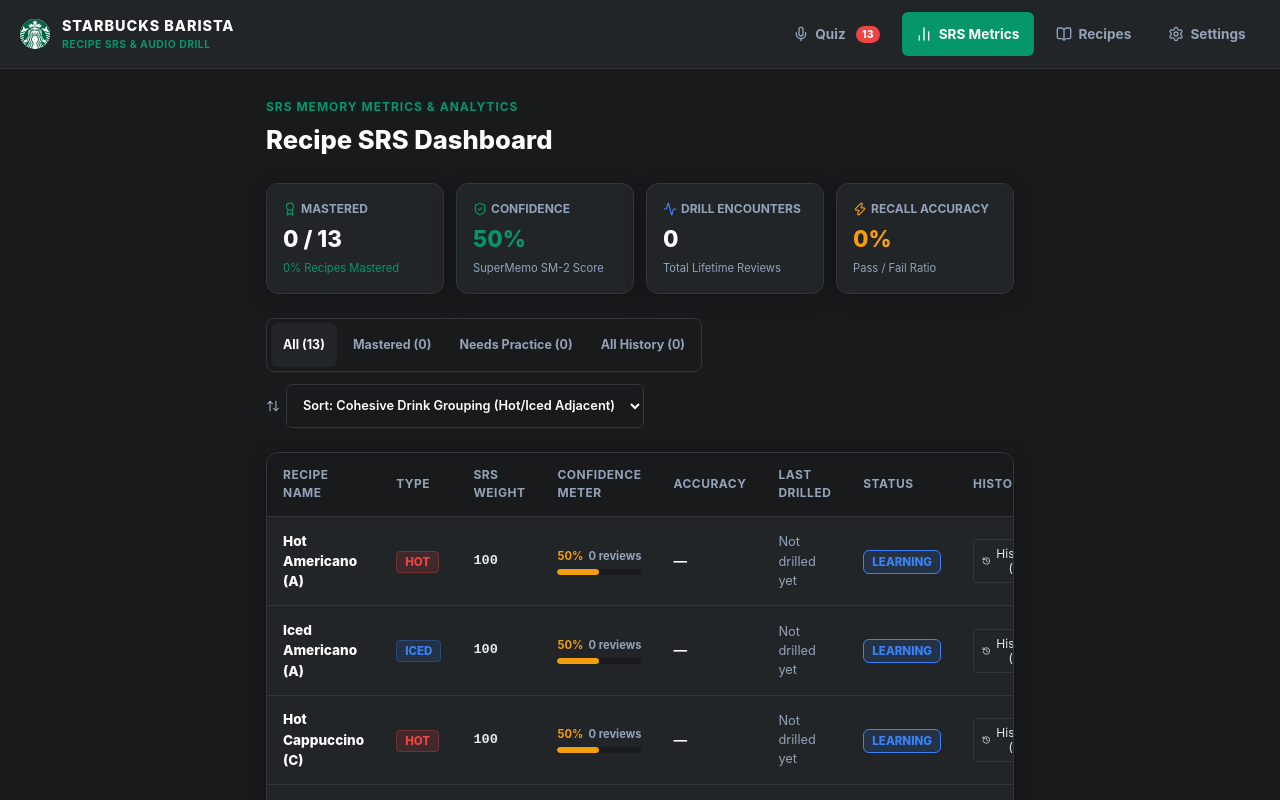
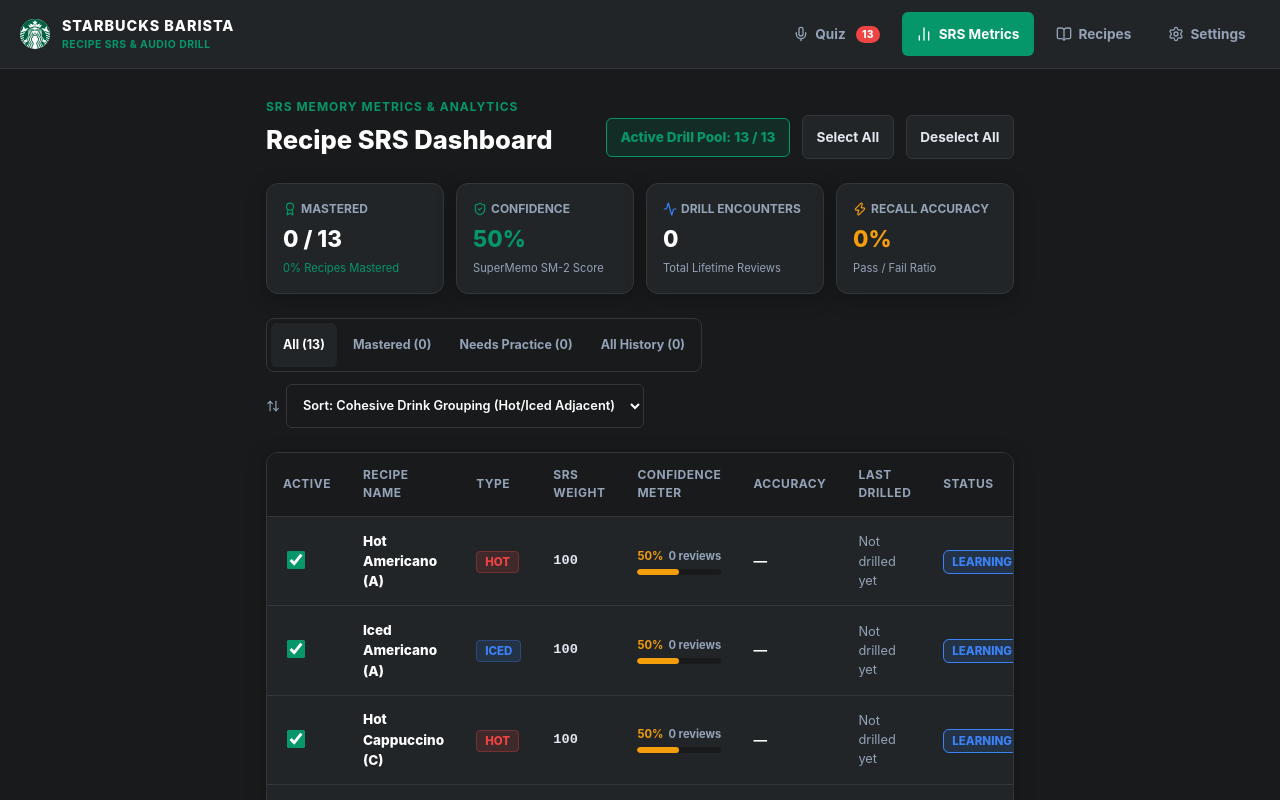
Before and after one commit to miles2542/starbucks-barista-audio-drill, a React (Vite) app: page / in a window 1280 px wide. Both pictures are taken after a click on the button "SRS Metrics". Shown: the top 800 px of the page. Built offline with nearby package versions, Linux system fonts and the light colour scheme.

Commit message:
feat(pool): implement recipe selection pool toggles with cross-device sync (v2.0.2)

```diff
--- a/package.json
+++ b/package.json
@@ -1,7 +1,7 @@
 {
   "name": "vite-app",
   "private": true,
-  "version": "2.0.1",
+  "version": "2.0.2",
   "type": "module",
   "scripts": {
     "dev": "vite",
--- a/src/components/SRSDashboard.tsx
+++ b/src/components/SRSDashboard.tsx
@@ -94,9 +94,37 @@
   const [debugLogModal, setDebugLogModal] = useState<EvaluationDebugLog | null>(null);
   const [toastNotification, setToastNotification] = useState<string | null>(null);
 
+  const [disabledIds, setDisabledIds] = useState<Set<string>>(new Set(SRSEngine.getDisabledRecipeIds()));
+
   useEffect(() => {
     setHistoryLogs(HistoryEngine.getAllLogs());
+
+    const handleSyncUpdate = () => {
+      setDisabledIds(new Set(SRSEngine.getDisabledRecipeIds()));
+    };
+    window.addEventListener('starbucks_srs_sync_updated', handleSyncUpdate);
+    return () => {
+      window.removeEventListener('starbucks_srs_sync_updated', handleSyncUpdate);
+    };
   }, []);
+
+  const handleToggleRecipe = (id: string) => {
+    SRSEngine.toggleRecipeDisabled(id);
+    setDisabledIds(new Set(SRSEngine.getDisabledRecipeIds()));
+  };
+
+  const handleSelectAll = () => {
+    SRSEngine.setDisabledRecipeIds([]);
+    setDisabledIds(new Set());
+    if (SRSEngine.getSyncCode()) SRSEngine.pushSync();
+  };
+
+  const handleDeselectAll = () => {
+    const allIds = recipes.map(r => r.id);
+    SRSEngine.setDisabledRecipeIds(allIds);
+    setDisabledIds(new Set(allIds));
+    if (SRSEngine.getSyncCode()) SRSEngine.pushSync();
+  };
 
   const refreshLogs = () => {
     setHistoryLogs(HistoryEngine.getAllLogs());
@@ -224,7 +252,8 @@
   return (
     <div style={{ display: 'flex', flexDirection: 'column', gap: '1.5rem' }}>
 
-      {/* Header Title */}
+      {/* Header Title & Bulk Actions */}
+      <div style={{ display: 'flex', justifyContent: 'space-between', alignItems: 'flex-end', flexWrap: 'wrap', gap: '1rem' }}>
         <div>
           <span style={{ fontSize: '0.75rem', fontWeight: 700, color: 'var(--accent-mint)', letterSpacing: '1px', textTransform: 'uppercase' }}>
             SRS MEMORY METRICS & ANALYTICS
@@ -232,6 +261,33 @@
           <h1 style={{ fontSize: '1.6rem', fontWeight: 800, margin: '4px 0 0 0', color: '#FFF' }}>
             Recipe SRS Dashboard
           </h1>
+        </div>
+
+        <div style={{ display: 'flex', alignItems: 'center', gap: '0.75rem' }}>
+          <div style={{
+            padding: '0.5rem 0.85rem',
+            background: 'rgba(5, 150, 105, 0.15)',
+            border: '1px solid var(--accent-mint)',
+            borderRadius: '6px',
+            color: 'var(--accent-mint)',
+            fontWeight: 800,
+            fontSize: '0.85rem'
+          }}>
+            Active Drill Pool: {recipes.length - disabledIds.size} / {recipes.length}
+          </div>
+          <button
+            onClick={handleSelectAll}
+            style={{ padding: '0.5rem 0.85rem', background: 'var(--bg-surface)', border: '1px solid var(--border-subtle)', borderRadius: '6px', color: 'var(--text-main)', fontSize: '0.85rem', fontWeight: 700, cursor: 'pointer' }}
+          >
+            Select All
+          </button>
+          <button
+            onClick={handleDeselectAll}
+            style={{ padding: '0.5rem 0.85rem', background: 'var(--bg-surface)', border: '1px solid var(--border-subtle)', borderRadius: '6px', color: 'var(--text-main)', fontSize: '0.85rem', fontWeight: 700, cursor: 'pointer' }}
+          >
+            Deselect All
+          </button>
+        </div>
       </div>
 
       {/* Global Analytics Overview Cards */}
@@ -391,6 +447,7 @@
           <table style={{ width: '100%', borderCollapse: 'collapse', textAlign: 'left', fontSize: '0.85rem' }}>
             <thead>
               <tr style={{ background: 'var(--bg-primary)', borderBottom: '1px solid var(--border-subtle)', color: 'var(--text-muted)', fontSize: '0.75rem', textTransform: 'uppercase', letterSpacing: '0.5px' }}>
+                <th style={{ padding: '0.85rem 1rem' }}>Active</th>
                 <th style={{ padding: '0.85rem 1rem' }}>Recipe Name</th>
                 <th style={{ padding: '0.85rem 1rem' }}>Type</th>
                 <th style={{ padding: '0.85rem 1rem' }}>SRS Weight</th>
@@ -403,7 +460,17 @@
             </thead>
             <tbody>
               {filteredItems.map(g => (
-                <tr key={g.recipe.id} style={{ borderBottom: '1px solid var(--border-subtle)' }}>
+                <tr key={g.recipe.id} style={{ borderBottom: '1px solid var(--border-subtle)', opacity: disabledIds.has(g.recipe.id) ? 0.65 : 1 }}>
+
+                  {/* Active Toggle */}
+                  <td style={{ padding: '0.85rem 1rem' }}>
+                    <input
+                      type="checkbox"
+                      checked={!disabledIds.has(g.recipe.id)}
+                      onChange={() => handleToggleRecipe(g.recipe.id)}
+                      style={{ cursor: 'pointer', width: '18px', height: '18px', accentColor: 'var(--accent-mint)' }}
+                    />
+                  </td>
 
                   {/* Drink Name */}
                   <td style={{ padding: '0.85rem 1rem', fontWeight: 800, color: '#FFF' }}>
@@ -505,11 +572,21 @@
       {/* Mobile Card View for SRS Data */}
       <div className="srs-card-view hidden-desktop">
         {filteredItems.map(g => (
-          <div key={g.recipe.id} className="card" style={{ padding: '1rem', display: 'flex', flexDirection: 'column', gap: '0.75rem' }}>
+          <div key={g.recipe.id} className="card" style={{ padding: '1rem', display: 'flex', flexDirection: 'column', gap: '0.75rem', opacity: disabledIds.has(g.recipe.id) ? 0.65 : 1 }}>
             <div style={{ display: 'flex', justifyContent: 'space-between', alignItems: 'flex-start' }}>
+              <div style={{ display: 'flex', alignItems: 'center', gap: '0.75rem' }}>
+                <input
+                  type="checkbox"
+                  checked={!disabledIds.has(g.recipe.id)}
+                  onChange={() => handleToggleRecipe(g.recipe.id)}
+                  style={{ cursor: 'pointer', width: '20px', height: '20px', accentColor: 'var(--accent-mint)' }}
+                />
                 <div>
-                <h3 style={{ margin: 0, fontSize: '1.05rem', fontWeight: 800, color: '#FFF' }}>{g.displayName}</h3>
+                  <h3 style={{ margin: 0, fontSize: '1.05rem', fontWeight: 800, color: '#FFF' }}>
+                    {g.displayName} {disabledIds.has(g.recipe.id) && <span style={{ fontSize: '0.7rem', color: '#EF4444', marginLeft: '4px' }}>(PAUSED)</span>}
+                  </h3>
                   <div style={{ fontSize: '0.8rem', color: 'var(--text-muted)' }}>Last: {formatRelativeTime(g.lastTimestamp)}</div>
+                </div>
               </div>
               <span
                 style={{
--- a/src/services/srsEngine.ts
+++ b/src/services/srsEngine.ts
@@ -15,6 +15,35 @@
 export class SRSEngine {
   private static STORAGE_KEY = 'starbucks_srs_weights';
   private static MASTER_INDEX_BLOB_ID = '019fcd83-3d4a-7924-a444-3f85f9cdc26c';
+
+  static getDisabledRecipeIds(): string[] {
+    const saved = localStorage.getItem('starbucks_disabled_recipes');
+    if (!saved) return [];
+    try {
+      return JSON.parse(saved);
+    } catch {
+      return [];
+    }
+  }
+
+  static setDisabledRecipeIds(ids: string[]) {
+    localStorage.setItem('starbucks_disabled_recipes', JSON.stringify(ids));
+    window.dispatchEvent(new Event('starbucks_srs_sync_updated'));
+  }
+
+  static toggleRecipeDisabled(id: string) {
+    const ids = this.getDisabledRecipeIds();
+    const newIds = ids.includes(id) ? ids.filter(i => i !== id) : [...ids, id];
+    this.setDisabledRecipeIds(newIds);
+    if (this.getSyncCode()) {
+      this.pushSync();
+    }
+  }
+
+  static getActiveRecipes(allRecipes: Recipe[]): Recipe[] {
+    const disabledIds = new Set(this.getDisabledRecipeIds());
+    return allRecipes.filter(r => !disabledIds.has(r.id));
+  }
 
   static loadAll(): Record<string, WeightData> {
     const saved = localStorage.getItem(this.STORAGE_KEY);
@@ -256,7 +285,8 @@
       if (!blobId) {
         const payload = {
           weights: all,
-          history: HistoryEngine.getRawLogs()
+          history: HistoryEngine.getRawLogs(),
+          disabledRecipes: this.getDisabledRecipeIds()
         };
         const res = await fetch(`https://jsonblob.com/api/jsonBlob`, {
           method: 'POST',
@@ -275,7 +305,8 @@
         // Overwrite existing blob
         const payload = {
           weights: all,
-          history: HistoryEngine.getRawLogs()
+          history: HistoryEngine.getRawLogs(),
+          disabledRecipes: this.getDisabledRecipeIds()
         };
         await fetch(`https://jsonblob.com/api/jsonBlob/${blobId}`, {
           method: 'PUT',
@@ -361,7 +392,8 @@
     const all = this.loadAll();
     const payload = {
       weights: all,
-      history: HistoryEngine.getRawLogs()
+      history: HistoryEngine.getRawLogs(),
+      disabledRecipes: this.getDisabledRecipeIds()
     };
     try {
       await fetch(`https://jsonblob.com/api/jsonBlob/${blobId}`, {
@@ -440,6 +472,11 @@
           HistoryEngine.setRawLogs(deduplicated);
       }
 
+      if (remoteData.disabledRecipes && Array.isArray(remoteData.disabledRecipes)) {
+          this.setDisabledRecipeIds(remoteData.disabledRecipes);
+          changed = true;
+      }
+
       if (changed) {
         localStorage.setItem('starbucks_srs_backup', JSON.stringify(this.loadAll()));
         this.saveAll(localAll);
@@ -468,7 +505,8 @@
     const all = this.loadAll();
     const payload = {
       weights: all,
-      history: HistoryEngine.getRawLogs()
+      history: HistoryEngine.getRawLogs(),
+      disabledRecipes: this.getDisabledRecipeIds()
     };
     try {
       const res = await fetch(`https://jsonblob.com/api/jsonBlob/${blobId}`, {
@@ -499,6 +537,10 @@
 
       if (remoteData.history && Array.isArray(remoteData.history)) {
           HistoryEngine.setRawLogs(remoteData.history);
+      }
+
+      if (remoteData.disabledRecipes && Array.isArray(remoteData.disabledRecipes)) {
+          this.setDisabledRecipeIds(remoteData.disabledRecipes);
       }
 
       localStorage.setItem('starbucks_srs_backup', JSON.stringify(this.loadAll()));
--- a/vite.config.ts
+++ b/vite.config.ts
@@ -10,7 +10,7 @@
 export default defineConfig({
   plugins: [react()],
   define: {
-    __APP_VERSION__: JSON.stringify('2.0.1'),
+    __APP_VERSION__: JSON.stringify('2.0.2'),
     __GIT_COMMIT_HASH__: JSON.stringify(commitHash)
   }
 });
```
Also changed, not shown: src/components/QuizMode.tsx (+46 -11 lines). Lines whose indentation alone changed are shown as unchanged.
